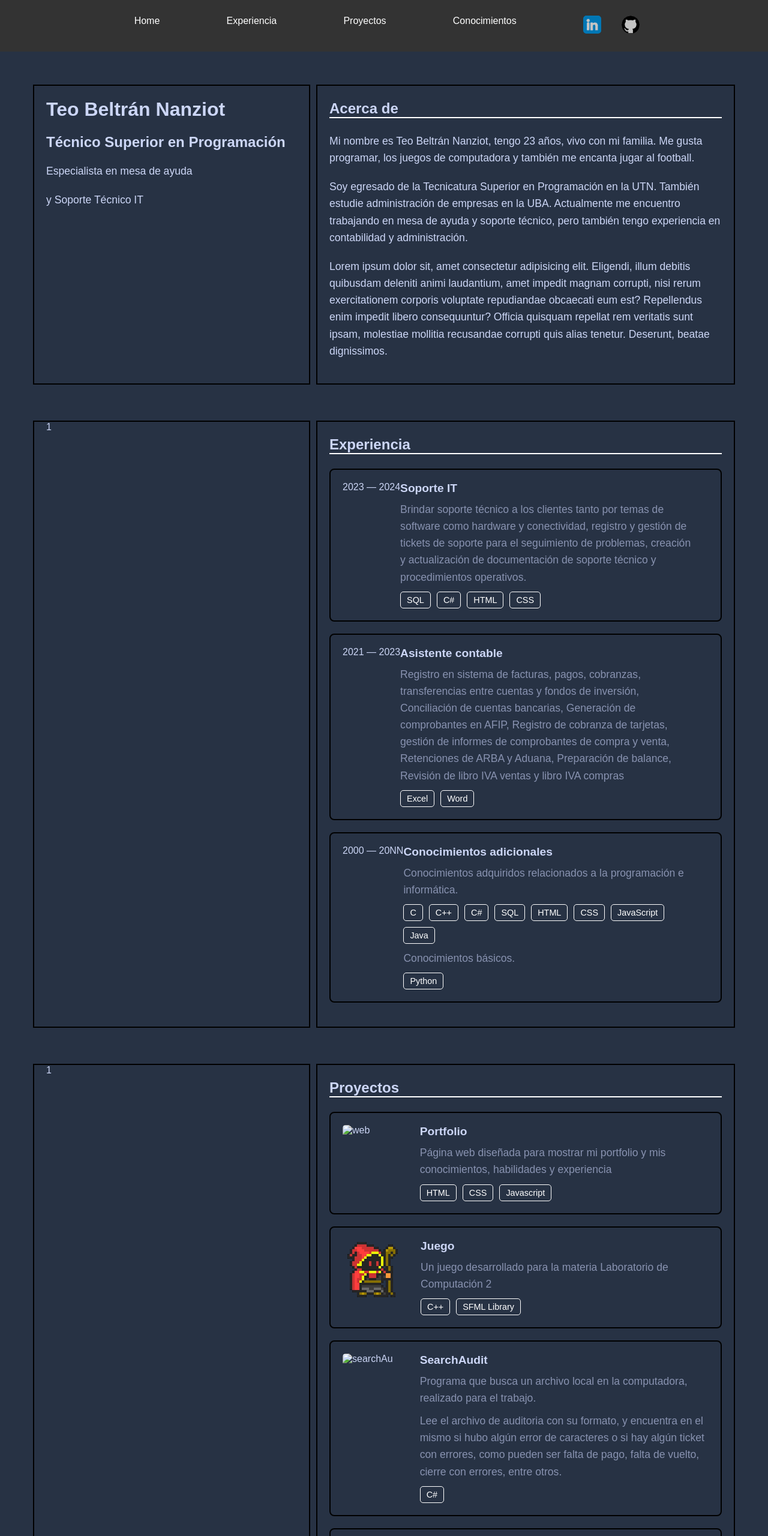
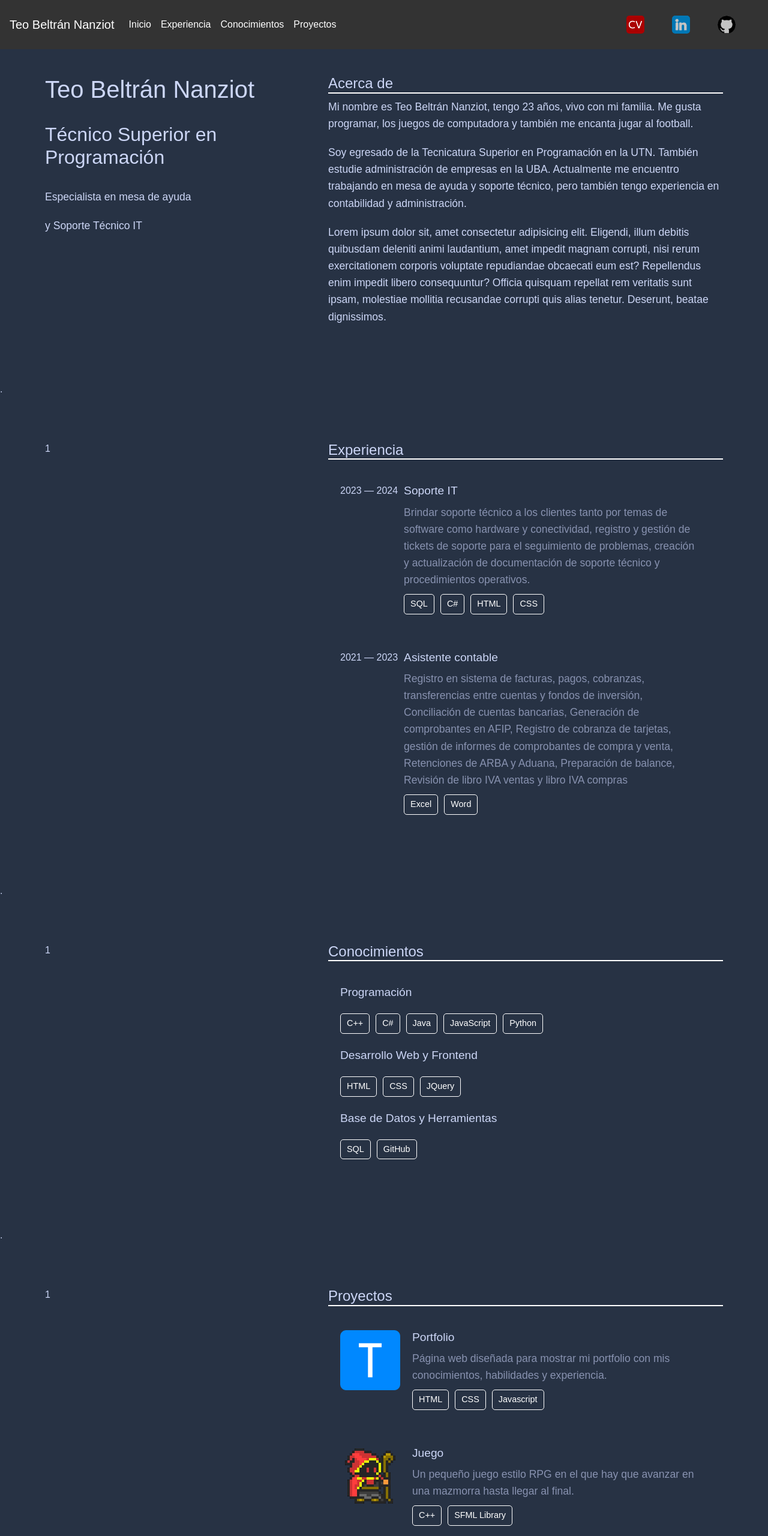
Before and after one commit to TeoBeltran/Portfolio, a website: page index.html in a window 1280 px wide. Shown: the top 2560 px of the page at 60% size. Drawn offline with nearby package versions, Linux system fonts and the light colour scheme.

Commit message:
Avanzando

```diff
--- a/css/Style.css
+++ b/css/Style.css
@@ -4,13 +4,18 @@ body {
     font-family: Arial, sans-serif;
     background-color: #273244;
     color: #ccd6f6;
+    margin-top: 100px;
 }
 
 header {
     background-color: #333;
     padding: 10px 0;
+    position: fixed;
+    width: 100%;
+    top: 0;
+    left: 0;
+    z-index: 1000;
     nav {
-        width: 80%;
         margin: 0 auto;
         ul {
             list-style: none;
@@ -37,20 +42,21 @@ header {
     grid-template-columns: repeat(5, 1fr);
     grid-template-rows: repeat(1, 1fr);
     margin: 50px;
+
+    h4 {
+    }
     .div1 {
         grid-column: span 2 / span 2;
-        border: 2px solid #000;
+        /*border: 2px solid #000;*/
         margin: 5px;
         padding: 20px;
-        padding-top: 0px;
     }
     .div2 {
         grid-column: span 3 / span 3;
         grid-column-start: 3;
-        border: 2px solid #000;
+        /*border: 2px solid #000;*/
         margin: 5px;
         padding: 20px;
-        padding-top: 0px;
     }
     h3 {
         font-size: 1.5em;
@@ -71,7 +77,7 @@ header {
     padding: 20px;
     border-radius: 8px;
     transition: transform 0.3s, box-shadow 0.3s;
-    border: 2px solid #000;
+    /*border: 2px solid #000;*/
 }
 
 .expCard-item:hover {
@@ -80,34 +86,44 @@ header {
     box-shadow: 0px 4px 20px rgba(0, 0, 0, 0.3);
 }
 
-.expCard-item .date img {
+.expCard-item .date {
+    margin-right: 10px;
+
+    img {
         flex-basis: 20%;
         color: #8892b0;
         font-size: 0.9em;
     }
+}
+
+.expCard-item img {
+    width: 100px;
+    max-height: 100px;
+    border-radius: 5px;
+    margin-right: 20px;
+}
 
 .expCard-item .details {
     flex-basis: 80%;
-}
 
-.expCard-item .details h4 {
+    h4 {
         font-size: 1.2em;
         margin: 0;
         color: #ccd6f6;
     }
 
-.expCard-item .details p {
+    p {
         margin: 10px 0;
         color: #8892b0;
+    }
 }
 
 .tags {
     display: flex;
     flex-wrap: wrap;
     gap: 10px;
-}
 
-.tags span {
+    span {
         background-color: #273244;
         color: #ffffff;
         padding: 5px 10px;
@@ -115,10 +131,4 @@ header {
         font-size: 0.9em;
         border: 1px solid #ffffff;
     }
-
-.expCard-item img {
-    width: 100px;
-    max-height: 100px;
-    border-radius: 5px;
-    margin-right: 30px;
 }
--- /dev/null
+++ b/img/favicon/about.txt
@@ -0,0 +1,6 @@
+This favicon was generated using the following font:
+
+- Font Title: League Spartan
+- Font Author: Copyright 2020 The League Spartan Project Authors (https://github.com/theleagueof/league-spartan)
+- Font Source: https://fonts.gstatic.com/s/leaguespartan/v11/kJEnBuEW6A0lliaV_m88ja5Twtx8BWhtkDVmjZvMzITpBMdcFguczA.ttf
+- Font License: SIL Open Font License, 1.1 (http://scripts.sil.org/OFL))
--- a/index.html
+++ b/index.html
@@ -4,31 +4,59 @@
     <meta charset="UTF-8">
     <meta name="viewport" content="width=device-width, initial-scale=1.0">
     <title>Teo Beltrán Nanziot</title>
+    <link href="https://stackpath.bootstrapcdn.com/bootstrap/4.5.2/css/bootstrap.min.css" rel="stylesheet">
     <link rel="stylesheet" href="css/Style.css">
 </head>
 <body id="top">
     <header>
-        <nav>
-            <ul>
-                <li><a href="#home">Home</a></li>
-                <li><a href="#experiencia">Experiencia</a></li>
-                <li><a href="#proyectos">Proyectos</a></li>
-                <li><a href="#conocimientos">Conocimientos</a></li>
 
-                <div>
-                    <a href="https://www.linkedin.com/in/teo-beltran-nanziot/" target="_blank"><img src="img/redes/linkedin.png" alt="LinkedIn"></a>
-                    <a href="https://github.com/TeoBeltran/" target="_blank"><img src="img/redes/github.png" alt="GitHub"></a>
-                    <!--a href="mailto:teo.belnan@gmail.com" target="_blank"><img src="img/redes/gmail.png" alt="Gmail"></a-->
-                </div>
-            </ul>
+        <nav class="navbar navbar-expand-lg navbar-light custom-navbar">
+            <a class="navbar-brand text-white" href="#">Teo Beltrán Nanziot</a>
+            <button class="navbar-toggler" type="button" data-toggle="collapse" data-target="#navbarNav" aria-controls="navbarNav" aria-expanded="false" aria-label="Toggle navigation">
+                <span class="navbar-toggler-icon"></span>
+            </button>
+            <div class="collapse navbar-collapse" id="navbarNav">
+                <ul class="navbar-nav mr-auto">
+                    <li class="nav-item">
+                        <a class="nav-link text-white" href="#inicio">Inicio</a>
+                    </li>
+                    <li class="nav-item">
+                        <a class="nav-link text-white" href="#experiencia">Experiencia</a>
+                    </li>
+                    <li class="nav-item">
+                        <a class="nav-link text-white" href="#conocimientos">Conocimientos</a>
+                    </li>
+                    <li class="nav-item">
+                        <a class="nav-link text-white" href="#proyectos">Proyectos</a>
+                    </li>
+                </ul>
+                <ul class="navbar-nav ml-auto">
+                    <li class="nav-item">
+                        <a class="nav-link social-link" href="https://drive.google.com/file/d/1GX6pd2cSs-j6RKhxhhMkkKCmmjwsHHCA/view?usp=drive_link" target="_blank">
+                            <img src="img/redes/CV.png" alt="CV" class="social-icon">
+                        </a>
+                    </li>
+                    <li class="nav-item">
+                        <a class="nav-link social-link" href="https://www.linkedin.com/in/teo-beltran-nanziot/" target="_blank">
+                            <img src="img/redes/linkedin.png" alt="LinkedIn" class="social-icon">
+                        </a>
+                    </li>
+                    <li class="nav-item">
+                        <a class="nav-link social-link" href="https://github.com/TeoBeltran/" target="_blank">
+                            <img src="img/redes/github.png" alt="GitHub" class="social-icon">
+                        </a>
+                    </li>
+                </ul>
+            </div>
         </nav>
+
     </header>
 
     <main>
-        <div class="secciones">
+        <div class="secciones" id="inicio">
             <div class="div1">
-                <h1>Teo Beltrán Nanziot</h1>
-                <h2>Técnico Superior en Programación</h2>
+                <h1>Teo Beltrán Nanziot</h1> <br>
+                <h2>Técnico Superior en Programación</h2> <br>
                 <p>Especialista en mesa de ayuda </p>
                 <p>y Soporte Técnico IT</p>
             </div>
@@ -50,7 +78,9 @@
             </div>
         </div>
 
-        <div class="secciones" id="experiencia">
+        <p id="experiencia">.</p>
+
+        <div class="secciones">
             <div class="div1">1</div>
             <div class="div2">
                 <h3>Experiencia</h3>
@@ -87,28 +117,37 @@
                             </div>
                         </div>
                     </div>
+                </div>
+            </div>
+        </div>
+
+        <p id="conocimientos">.</p>
+
+        <div class="secciones">
+            <div class="div1">1</div>
+            <div class="div2">
+                <h3>Conocimientos</h3>
+                <div>
                     <div class="expCard-item">
-                        <div class="date">2000 — 20NN</div>
                         <div class="details">
-                            <h4>Conocimientos adicionales</h4>
-                            <p>
-                                Conocimientos adquiridos relacionados a la programación e informática.
-                            </p>
+                            <h4>Programación</h4> <br>
                             <div class="tags">
-                                <span>C</span>
                                 <span>C++</span>
                                 <span>C#</span>
-                                <span>SQL</span>
+                                <span>Java</span>
+                                <span>JavaScript</span>
+                                <span>Python</span>
+                            </div> <br>
+                            <h4>Desarrollo Web y Frontend</h4> <br>
+                            <div class="tags">
                                 <span>HTML</span>
                                 <span>CSS</span>
-                                <span>JavaScript</span>
-                                <span>Java</span>
-                            </div>
-                            <p>
-                                Conocimientos básicos.
-                            </p>
+                                <span>JQuery</span>
+                            </div> <br>
+                            <h4>Base de Datos y Herramientas</h4> <br>
                             <div class="tags">
-                                <span>Python</span>
+                                <span>SQL</span>
+                                <span>GitHub</span>
                             </div>
                         </div>
                     </div>
@@ -116,16 +155,18 @@
             </div>
         </div>
 
-        <div class="secciones" id="proyectos">
+        <p id="proyectos">.</p>
+
+        <div class="secciones">
             <div class="div1">1</div>
             <div class="div2">
                 <h3>Proyectos</h3>
                 <div>
                     <div class="expCard-item">
-                        <img src="web.png" alt="web">
+                        <img src="img/proy/Portfolio.png" alt="favicon">
                         <div class="details">
                             <h4>Portfolio</h4>
-                            <p>Página web diseñada para mostrar mi portfolio y mis conocimientos, habilidades y experiencia</p>
+                            <p>Página web diseñada para mostrar mi portfolio con mis conocimientos, habilidades y experiencia.</p>
                             <div class="tags">
                                 <span>HTML</span>
                                 <span>CSS</span>
@@ -137,7 +178,7 @@
                         <img src="img/proy/rpg.png" alt="juego">
                         <div class="details">
                             <h4>Juego</h4>
-                            <p>Un juego desarrollado para la materia Laboratorio de Computación 2</p>
+                            <p>Un pequeño juego estilo RPG en el que hay que avanzar en una mazmorra hasta llegar al final.</p>
                             <div class="tags">
                                 <span>C++</span>
                                 <span>SFML Library</span>
@@ -145,12 +186,13 @@
                         </div>
                     </div>
                     <div class="expCard-item">
-                        <img src="searchAu.png" alt="searchAu">
+                        <img src="img/proy/SearchAudit.png" alt="searchAu">
                         <div class="details">
                             <h4>SearchAudit</h4>
-                            <p>Programa que busca un archivo local en la computadora, realizado para el trabajo.</p>
-                            <p>Lee el archivo de auditoria con su formato, y encuentra en el mismo si hubo algún error de caracteres o si hay algún ticket con errores,
-                                como pueden ser falta de pago, falta de vuelto, cierre con errores, entre otros.</p>
+                            <p>Programa que busca un archivo local en la computadora relacionado a la auditoria de un punto de venta.
+                                El programa detecta si el ticket está completo o está con error.
+                                <!--Encuentra en el mismo si hubo algún error de caracteres o si hay algún ticket con errores,
+                                como pueden ser falta de pago, falta de vuelto, cierre con errores, entre otros.--></p>
                             <div class="tags">
                                 <span>C#</span>
                             </div>
@@ -161,9 +203,8 @@
                         <div class="details">
                             <h4>Hexa Bank</h4>
                             <p>Aplicación Web similar a Home Banking</p>
-                            <p>Realizado Durante la última materia de la carrera de Técnico Superior en Programación</p>
                             <p>Aplicación donde se pueden dar de alta clientes y cuentas, hacer transferencias entre los mismos
-                                tanto como pedir y pagar préstamos.
+                                y acceder a la función de prestamos, pudiendo pedir y/o pagar préstamos.
                             </p>
                             <div class="tags">
                                 <span>Java</span>
@@ -174,12 +215,28 @@
                         </div>
                     </div>
                     <div class="expCard-item">
-                        <img src="sysVta.png" alt="SysVta">
+                        <img src="img/proy/Ventas.png" alt="SysVta">
                         <div class="details">
                             <h4>Sistema ventas</h4>
-                            <p>Sistema de ventas básico  para uso personal, todavía en progreso</p>
+                            <p>Sistema de ventas básico  para uso personal. Se encuentra en progreso</p>
                             <div class="tags">
                                 <span>C#</span>
+                                <span>Javascript</span>
+                                <span>HTML</span>
+                                <span>CSS</span>
+                                <span>SQL</span>
+                            </div>
+                        </div>
+                    </div>
+                    <div class="expCard-item">
+                        <img src="img/proy/Ventas.png" alt="SysVta">
+                        <div class="details">
+                            <h4>Gestión de Artículos</h4>
+                            <p>Sistema donde se pueden agregar, modificar y eliminar artículos.</p>
+                            <p>Incluye una vista apuntada al usuario que simula un carrito de compra.</p>
+                            <div class="tags">
+                                <span>C#</span>
+                                <span>C++</span>
                                 <span>SQL</span>
                             </div>
                         </div>
```
Also changed, not shown: img/favicon.ico (deleted), img/favicon/android-chrome-192x192.png (added), img/favicon/android-chrome-512x512.png (added), img/favicon/apple-touch-icon.png (added), img/favicon/favicon-16x16.png (added), img/favicon/favicon-32x32.png (added), img/favicon/site.webmanifest (added), img/proy/Portfolio.png (added), img/proy/SearchAudit.png (added), img/proy/Ventas.png (added), img/proy/rpgBG.png (deleted), img/redes/CV.png (added), 1 other file. Lines whose indentation alone changed are shown as unchanged.
